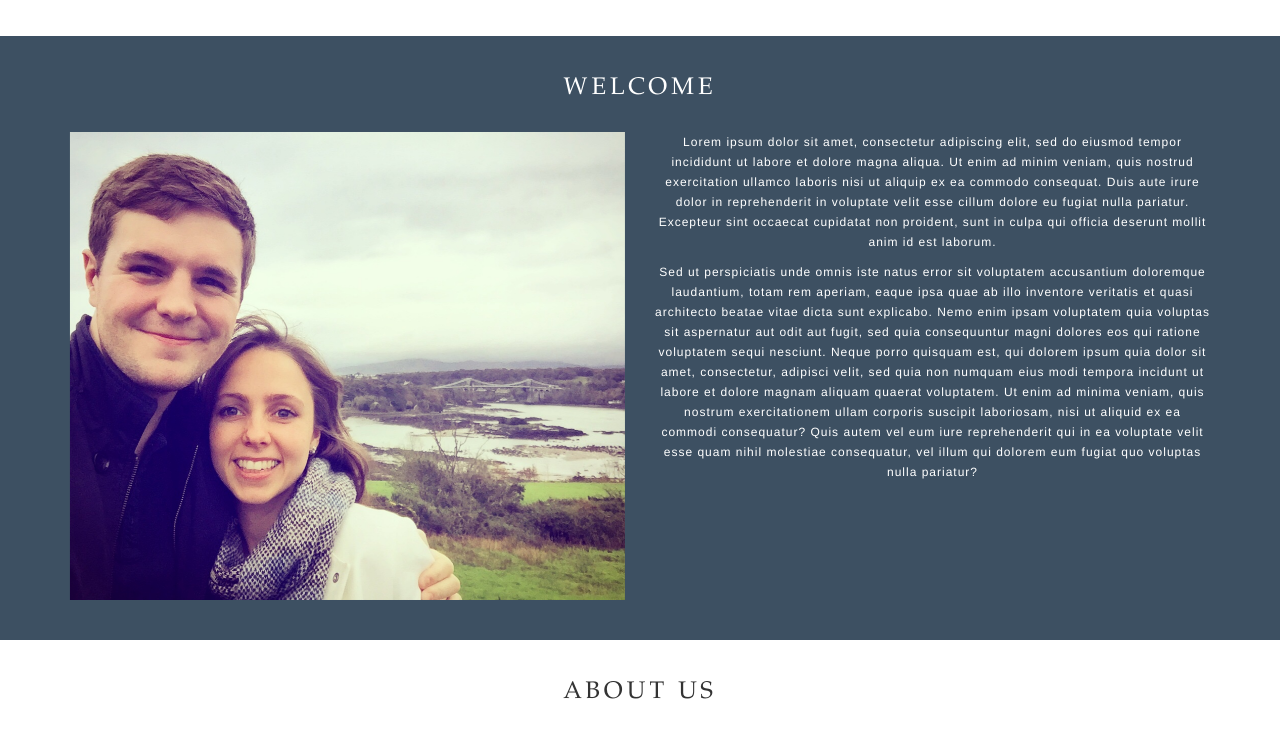
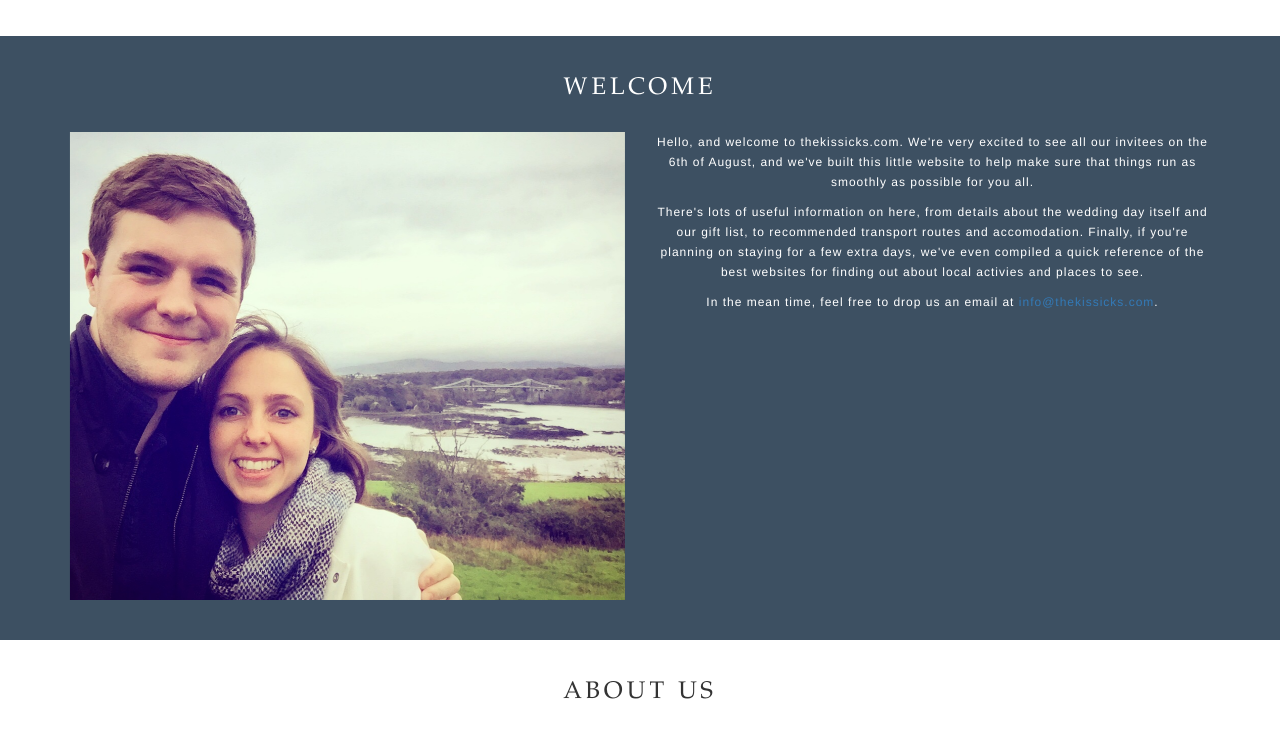
Before and after one commit to irk92/irk92.github.io, a plain HTML site: page index.html in a window 1280 px wide. Shown: the part 720-1453 px from the top of the page. Drawn offline with nearby package versions, Linux system fonts and the light colour scheme.

Commit message:
added some charity & gift list information

```diff
--- a/index.html
+++ b/index.html
@@ -82,8 +82,9 @@
         <img class="img-responsive" src="images/menaiBridge1.jpg"/>
       </div>
       <div class="col-xs-12 col-sm-12 col-md-6  col-lg-6">
-        <p>Lorem ipsum dolor sit amet, consectetur adipiscing elit, sed do eiusmod tempor incididunt ut labore et dolore magna aliqua. Ut enim ad minim veniam, quis nostrud exercitation ullamco laboris nisi ut aliquip ex ea commodo consequat. Duis aute irure dolor in reprehenderit in voluptate velit esse cillum dolore eu fugiat nulla pariatur. Excepteur sint occaecat cupidatat non proident, sunt in culpa qui officia deserunt mollit anim id est laborum.</p>
-        <p>Sed ut perspiciatis unde omnis iste natus error sit voluptatem accusantium doloremque laudantium, totam rem aperiam, eaque ipsa quae ab illo inventore veritatis et quasi architecto beatae vitae dicta sunt explicabo. Nemo enim ipsam voluptatem quia voluptas sit aspernatur aut odit aut fugit, sed quia consequuntur magni dolores eos qui ratione voluptatem sequi nesciunt. Neque porro quisquam est, qui dolorem ipsum quia dolor sit amet, consectetur, adipisci velit, sed quia non numquam eius modi tempora incidunt ut labore et dolore magnam aliquam quaerat voluptatem. Ut enim ad minima veniam, quis nostrum exercitationem ullam corporis suscipit laboriosam, nisi ut aliquid ex ea commodi consequatur? Quis autem vel eum iure reprehenderit qui in ea voluptate velit esse quam nihil molestiae consequatur, vel illum qui dolorem eum fugiat quo voluptas nulla pariatur?</p>
+        <p>Hello, and welcome to thekissicks.com. We're very excited to see all our invitees on the 6th of August, and we've built this little website to help make sure that things run as smoothly as possible for you all.</p>
+        <p>There's lots of useful information on here, from details about the wedding day itself and our gift list, to recommended transport routes and accomodation. Finally, if you're planning on staying for a few extra days, we've even compiled a quick reference of the best websites for finding out about local activies and places to see. </p>
+        <p>In the mean time, feel free to drop us an email at <a href="mailto:info@thekissicks.com">info@thekissicks.com</a>.</p>
       </div>
     </div>
   </div>
@@ -141,15 +142,16 @@
         <div class="col-xs-12 col-sm-12 col-md-12 col-lg-12">
           <h1>GIFTS</h1>
         </div>
-        <p>Talk about gifts and charity donations</p>
         <div class="col-xs-12 col-sm-12 col-md-offset-1 col-md-5 col-lg-offset-1 col-lg-5">
           <h3>GIFT LIST</h3>
+          <p>We've chosen to set up our gift list with John Lewis, which you can access below (OR IN STORE...). If you have any questions, you can get in touch via email at <a href="mailto:info@thekissicks.com">info@thekissicks.com</a></p>
           <img class="img-responsive icon" src="images/giftList.jpg"/>
           <a href="" class="btn btn-primary btn-lg active" role="button">VISIT PAGE</a>
         </div>
 
         <div class="col-xs-12 col-sm-12 col-md-5 col-lg-5">
           <h3>CHARITY</h3>
+          <p>If you'd like to make a donation to our charity of choice, Save the Children, in addition to, or instead of, using the gift list, you can access our Just Giving page below</p>
           <img class="img-responsive icon" src="images/charity.jpg"/>
           <a href="" class="btn btn-primary btn-lg active" role="button">VISIT PAGE</a>
         </div>
```
